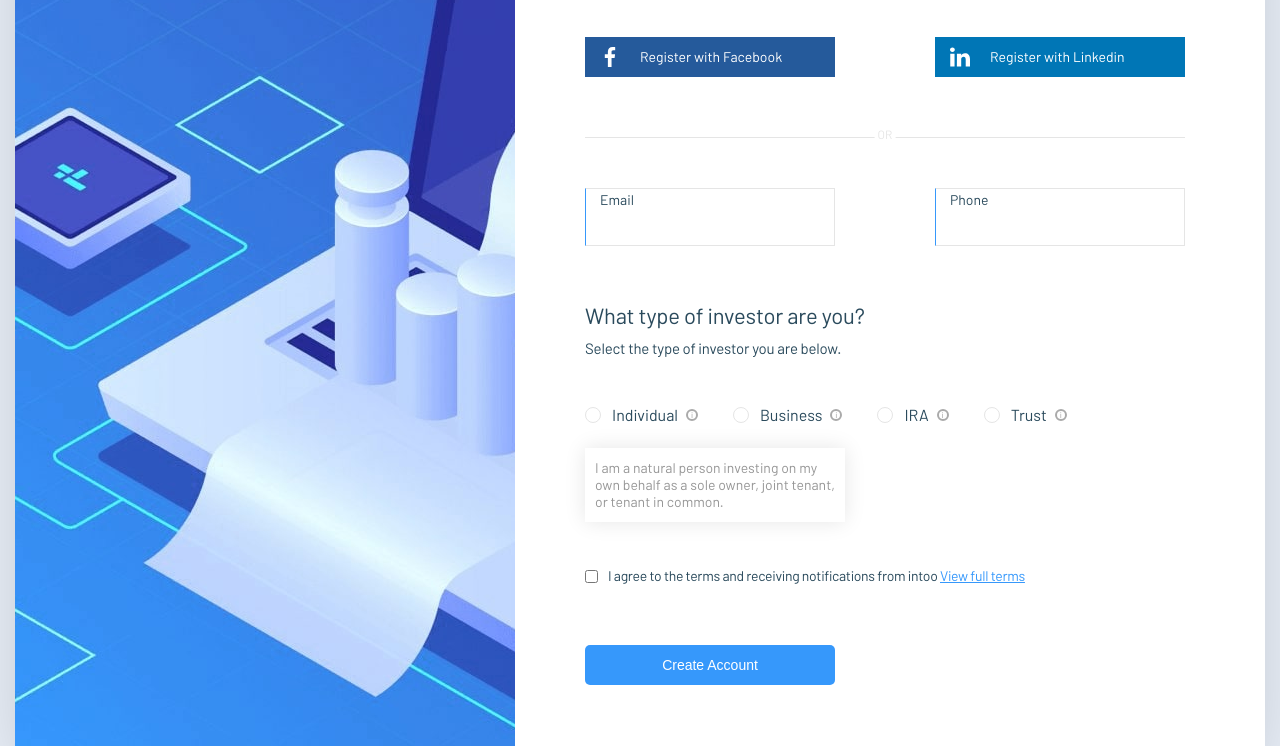
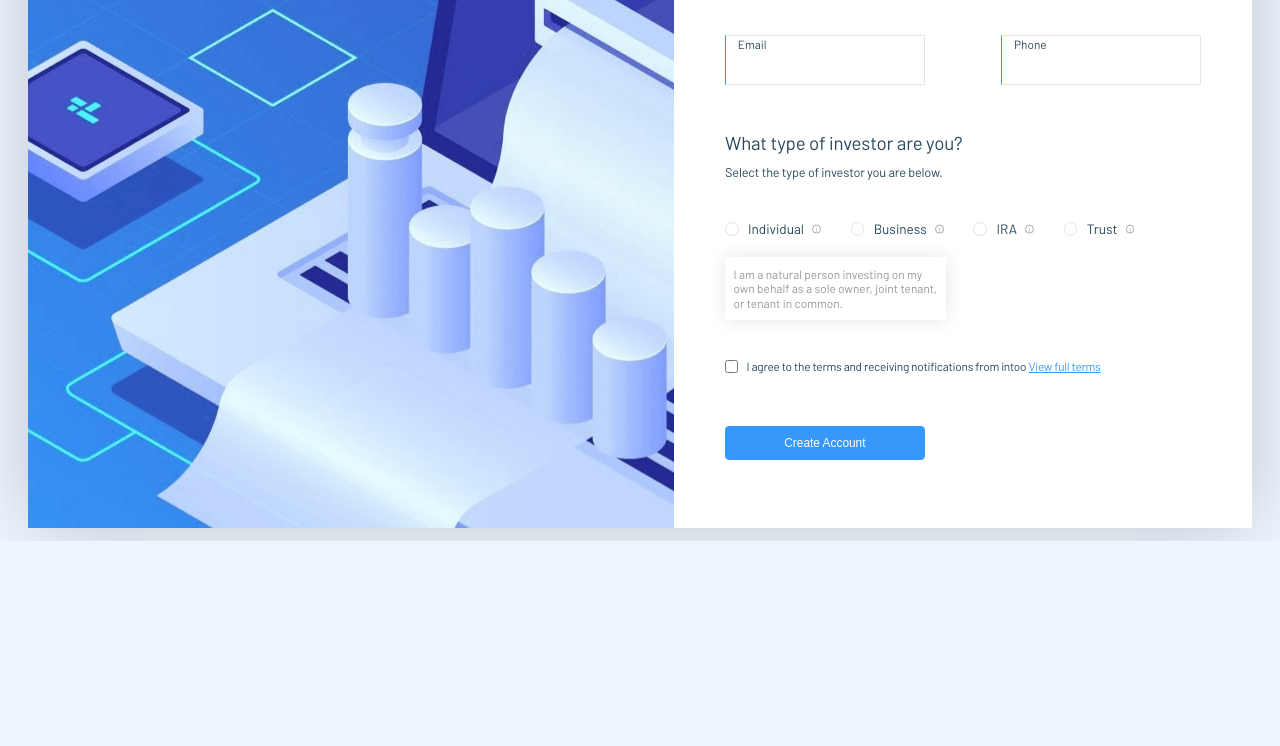
Before and after one commit to vlad-tokarev799/kata-webcore, a website: page docs/index.html in a window 1280 px wide. Shown: the part 285-1031 px from the top of the page. After the commit the page ends 826 px from the top, so only its background shows below. Drawn offline with Linux system fonts and the light colour scheme.

Commit message:
Перевел все размеры из px в rem и уменьшил базовый размер элементов

```diff
--- a/docs/index.html
+++ b/docs/index.html
@@ -1,5 +1,6 @@
 <!DOCTYPE html>
 <html lang="en">
+
   <head>
     <meta charset="UTF-8">
     <meta http-equiv="X-UA-Compatible" content="IE=edge">
@@ -9,6 +10,7 @@
 
     <title>Kata WebCore Task</title>
   </head>
+
   <body>
 
     <main class="wrapper">
@@ -17,11 +19,9 @@
           <img src="img/logo.svg" alt="" class="logo__img">
         </a>
       </div>
-
       <div class="content">
         <h1 class="title content__title">Get iintoo it today</h1>
         <p class="subtitle content__subtitle">There is no charge or obligation upon registration.</p>
-
         <div class="content__social-btns">
           <a href="" class="content__social-btn content__social-btn--facebook">
             Register with Facebook
@@ -30,110 +30,62 @@
             Register with Linkedin
           </a>
         </div>
-
         <div class="text-separator content__separator">
           <span class="text-separator__text">OR</span>
         </div>
-
         <form class="content__form">
           <div class="row row--sb content__inputs-row">
             <div class="input content__input">
               <label for="input__email" class="input__label">Email</label>
               <input id="input__email" type="email" class="input__area">
             </div>
-
             <div class="input content__input">
               <label for="input__phone" class="input__label">Phone</label>
               <input id="input__phone" type="tel" class="input__area">
             </div>
           </div>
-
           <h2 class="title title--md content__form-title">What type of investor are you?</h2>
           <p class="subtitle subtitle--sm content__form-subtitle">Select the type of investor you are below.</p>
-
           <div class="row row--gap content__select-row">
             <div class="tooltip-container">
               <div class="input-row">
-							<input
-								type="radio"
-								name="investor-type"
-								class="radio input-row__input"
-								id="investor-type__individual"
-							>
+                <input type="radio" name="investor-type" class="radio input-row__input" id="investor-type__individual">
                 <label for="investor-type__individual" class="label input-row__label">Individual</label>
               </div>
-
-						<div class="tooltip tooltip-container__tooltip">
-							<span class="tooltip__icon">ℹ</span>
+              <div class="tooltip tooltip-container__tooltip"><span class="tooltip__icon">ℹ</span></div>
+            </div>
+            <div class="tooltip-container">
+              <div class="input-row">
+                <input type="radio" name="investor-type" class="radio input-row__input" id="investor-type__business">
+                <label for="investor-type__business" class="label input-row__label">Business</label>
+              </div>
+              <div class="tooltip tooltip-container__tooltip"><span class="tooltip__icon">ℹ</span></div>
+            </div>
+            <div class="tooltip-container">
+              <div class="input-row">
+                <input type="radio" name="investor-type" class="radio input-row__input" id="investor-type__ira">
+                <label for="investor-type__ira" class="label input-row__label">IRA</label>
+              </div>
+              <div class="tooltip tooltip-container__tooltip"><span class="tooltip__icon">ℹ</span></div>
+            </div>
+            <div class="tooltip-container">
+              <div class="input-row">
+                <input type="radio" name="investor-type" class="radio input-row__input" id="investor-type__trust">
+                <label for="investor-type__trust" class="label input-row__label">Trust</label>
+              </div>
+              <div class="tooltip tooltip-container__tooltip"><span class="tooltip__icon">ℹ</span></div>
             </div>
           </div>
-
-					<div class="tooltip-container">
-						<div class="input-row">
-							<input
-								type="radio"
-								name="investor-type"
-								class="radio input-row__input"
-								id="investor-type__business"
-							>
-							<label for="investor-type__business" class="label input-row__label">Business</label>
-						</div>
-
-						<div class="tooltip tooltip-container__tooltip">
-							<span class="tooltip__icon">ℹ</span>
-						</div>
-					</div>
-
-					<div class="tooltip-container">
-						<div class="input-row">
-							<input
-								type="radio"
-								name="investor-type"
-								class="radio input-row__input"
-								id="investor-type__ira"
-							>
-							<label for="investor-type__ira" class="label input-row__label">IRA</label>
-						</div>
-
-						<div class="tooltip tooltip-container__tooltip">
-							<span class="tooltip__icon">ℹ</span>
-						</div>
-					</div>
-
-					<div class="tooltip-container">
-						<div class="input-row">
-							<input
-								type="radio"
-								name="investor-type"
-								class="radio input-row__input"
-								id="investor-type__trust"
-							>
-							<label for="investor-type__trust" class="label input-row__label">Trust</label>
-						</div>
-
-						<div class="tooltip tooltip-container__tooltip">
-							<span class="tooltip__icon">ℹ</span>
-						</div>
-					</div>
-				</div>
-
-				<div class="bubble-message content__bubble">
-					I am a natural person investing on my own behalf as a sole owner, joint tenant, or tenant in common.
-				</div>
-
+          <div class="bubble-message content__bubble">I am a natural person investing on my own behalf as a sole owner, joint tenant, or tenant in common.</div>
           <div class="agree-input content__agree-input">
-					<input
-						type="checkbox"
-						class="agree-input__checkbox"
-						id="agree__checkbox"
-					>
+            <input type="checkbox" class="agree-input__checkbox" id="agree__checkbox">
             <label for="agree__checkbox" class="agree-input__label">I agree to the terms and receiving notifications from intoo <a href="" class="agree-input__link">View full terms</a></label>
           </div>
-
           <button type="submit" class="btn btn--md content__btn">Create Account</button>
         </form>
       </div>
     </main>
 
   </body>
+
 </html>
--- a/src/scss/blocks/_agree-input.scss
+++ b/src/scss/blocks/_agree-input.scss
@@ -1,15 +1,15 @@
 .agree-input {
 	display: flex;
 		align-items: center;
-		gap: 10px;
+		gap: 1rem;
 
 	&__checkbox {
 		cursor: pointer;
 	}
 
 	&__label {
-		font-size: 14px;
-		letter-spacing: -0.3px;
+		font-size: 1.4rem;
+		letter-spacing: -0.03rem;
 
 		cursor: pointer;
 	}
--- a/src/scss/blocks/_btn.scss
+++ b/src/scss/blocks/_btn.scss
@@ -2,8 +2,8 @@
 	background: $accentColor;
 	color: #fff;
 	border: none;
-	border-radius: 5px;
-	font-size: 14px;
+	border-radius: .5rem;
+	font-size: 1.4rem;
 
 	transition: background-color 0.2s ease-in-out;
 
@@ -12,6 +12,6 @@
 	}
 
 	&--md {
-		padding: 12px 30px;
+		padding: 1.2rem 3rem;
 	}
 }
--- a/src/scss/blocks/_bubble-message.scss
+++ b/src/scss/blocks/_bubble-message.scss
@@ -1,11 +1,11 @@
 .bubble-message {
 	box-sizing: border-box;
-	padding: 12px 10px;
+	padding: 1.2rem 1rem;
 
-	font-size: 14px;
+	font-size: 1.4rem;
 	line-height: 1.2;
 
 	background: #fff;
 	color: #979797;
-	box-shadow: 0 0 20px rgba(#000, .1);
+	box-shadow: 0 0 2rem rgba(#000, .1);
 }
--- a/src/scss/blocks/_content.scss
+++ b/src/scss/blocks/_content.scss
@@ -1,14 +1,22 @@
 .content {
-	--col-width: 250px;
+	--col-width: 25rem;
 
-	padding: 112px 80px 110px 70px;
+	padding: 11.2rem 8rem 11rem 7rem;
 	width: 100%;
 	box-sizing: border-box;
 
+	@media (max-width: 1300px) {
+		--col-width: 23.5rem;
+
+		padding: 8rem 6rem;
+	}
+
 	@media (max-width: 1170px) {
-		--col-width: 200px;
+		--col-width: 22rem;
+	}
 
-		padding: 80px 60px;
+	@media (max-width: 990px) {
+		--col-width: 19.5rem;
 	}
 
 	@media (max-width: 900px) {
@@ -16,7 +24,7 @@
 	}
 
 	@media (max-width: 768px) {
-		padding: 60px 30px;
+		padding: 6rem 3rem;
 	}
 
 	@media (max-width: 580px) {
@@ -24,7 +32,7 @@
 	}
 
 	&__title {
-		margin-bottom: 20px;
+		margin-bottom: 2rem;
 	}
 
 	&__social-btns {
@@ -33,11 +41,11 @@
 		display: flex;
 			justify-content: space-between;
 
-		margin-top: 60px;
+		margin-top: 6rem;
 
 		@media (max-width: 900px) {
 			flex-direction: column;
-			gap: 10px;
+			gap: 1rem;
 		}
 	}
 
@@ -45,12 +53,12 @@
 		box-sizing: border-box;
 
 		width: var(--col-width);
-		padding: 10px 15px;
+		padding: 1rem 1.5rem;
 
 		display: flex;
 			align-items: center;
 
-		font-size: 14px;
+		font-size: 1.4rem;
 		color: #fff;
 		text-decoration: none;
 
@@ -59,10 +67,10 @@
 		&:before {
 			content: '';
 			display: block;
-			width: 20px;
-			height: 20px;
+			width: 2rem;
+			height: 2rem;
 
-			margin-right: 20px;
+			margin-right: 2rem;
 
 			background-size: cover;
 		}
@@ -93,34 +101,34 @@
 	}
 
 	&__separator {
-		margin: 60px 0 50px;
+		margin: 6rem 0 5rem;
 
 		@media (max-width: 580px) {
-			margin: 30px 0;
+			margin: 3rem 0;
 		}
 	}
 
 	&__form-title {
-		margin-top: 58px;
-		margin-bottom: 15px;
+		margin-top: 5.8rem;
+		margin-bottom: 1.5rem;
 	}
 
 	&__form-subtitle {
-		margin-bottom: 51px;
+		margin-bottom: 5.1rem;
 	}
 
 	&__bubble {
-		margin-top: 25px;
-		max-width: 260px;
+		margin-top: 2.5rem;
+		max-width: 26rem;
 		width: 100%;
 	}
 
 	&__agree-input {
-		margin-top: 47px;
+		margin-top: 4.7rem;
 	}
 
 	&__btn {
-		margin-top: 62px;
+		margin-top: 6.2rem;
 		width: var(--col-width);
 	}
 
@@ -131,7 +139,7 @@
 	&__inputs-row {
 		@media (max-width: 900px) {
 			flex-direction: column;
-			gap: 15px;
+			gap: 1.5rem;
 		}
 	}
 
@@ -139,7 +147,7 @@
 		@media (max-width: 900px) {
 			display: grid;
 				grid-template-columns: 1fr 1fr;
-				gap: 10px;
+				gap: 1rem;
 				justify-items: start;
 		}
 	}
--- a/src/scss/blocks/_input-row.scss
+++ b/src/scss/blocks/_input-row.scss
@@ -1,5 +1,5 @@
 .input-row {
 	display: flex;
 	align-items: center;
-	gap: 11px;
+	gap: 1.1rem;
 }
--- a/src/scss/blocks/_input.scss
+++ b/src/scss/blocks/_input.scss
@@ -3,23 +3,23 @@
 
 	&__label {
 		position: absolute;
-		top: 5px;
-		left: 15px;
+		top: 0.5rem;
+		left: 1.5rem;
 
-		font-size: 14px;
+		font-size: 1.4rem;
 	}
 
 	&__area {
 		box-sizing: border-box;
-		border: 1px solid $secondTextColor;
-		border-left: 1px solid $accentColor;
-		padding: 25px 13px 12px 13px;
+		border: 0.1rem solid $secondTextColor;
+		border-left: 0.1rem solid $accentColor;
+		padding: 2.5rem 1.3rem 1.2rem 1.3rem;
 
 		width: 100%;
 
-		font-size: 16px;
+		font-size: 1.6rem;
 		font-family: inherit;
-		letter-spacing: 0.4px;
+		letter-spacing: 0.04rem;
 
 		transition: border-color .2s ease-in-out;
 
--- a/src/scss/blocks/_label.scss
+++ b/src/scss/blocks/_label.scss
@@ -1,3 +1,4 @@
 .label {
 	cursor: pointer;
+	font-size: 1.6rem;
 }
--- a/src/scss/blocks/_logo.scss
+++ b/src/scss/blocks/_logo.scss
@@ -1,8 +1,6 @@
 .logo {
 	display: block;
-	width: 140px;
-
-	// background: #fc0;
+	width: 14rem;
 
 	&__img {
 		width: 100%;
--- a/src/scss/blocks/_radio.scss
+++ b/src/scss/blocks/_radio.scss
@@ -2,17 +2,17 @@
 	appearance: none;
 
 	box-sizing: border-box;
-	width: 16px;
-	height: 16px;
+	width: 1.6rem;
+	height: 1.6rem;
 
 	border-radius: 50%;
 
-	border: 1px solid $secondTextColor;
+	border: 0.1rem solid $secondTextColor;
 
 	transition: border-color .1s ease-in-out;
 	cursor: pointer;
 
 	&:checked {
-		border: 4px solid $accentColor;
+		border: 0.4rem solid $accentColor;
 	}
 }
--- a/src/scss/blocks/_row.scss
+++ b/src/scss/blocks/_row.scss
@@ -7,14 +7,14 @@
 	}
 
 	&--gap {
-		gap: 35px;
+		gap: 3.5rem;
 
 		@media (max-width: 1170px) {
-			gap: 20px;
+			gap: 2rem;
 		}
 
 		@media (max-width: 990px) {
-			gap: 10px;
+			gap: 1rem;
 		}
 	}
 }
--- a/src/scss/blocks/_subtitle.scss
+++ b/src/scss/blocks/_subtitle.scss
@@ -1,13 +1,13 @@
 .subtitle {
-	font-size: 20px;
-	letter-spacing: -0.15px;
+	font-size: 2rem;
+	letter-spacing: -0.015rem;
 
 	@media (max-width: 580px) {
-		font-size: 18px;
+		font-size: 1.8rem;
 	}
 
 	&--sm {
-		font-size: 15px;
-		letter-spacing: -0.2px;
+		font-size: 1.5rem;
+		letter-spacing: -0.02rem;
 	}
 }
--- a/src/scss/blocks/_text-separator.scss
+++ b/src/scss/blocks/_text-separator.scss
@@ -1,10 +1,10 @@
 .text-separator {
-	border-top: 1px solid $secondTextColor;
+	border-top: 0.1rem solid $secondTextColor;
 	position: relative;
 
 	&__text {
-		font-size: 12px;
-		padding: 3px;
+		font-size: 1.2rem;
+		padding: 0.3rem;
 
 		display: block;
 		position: absolute;
--- a/src/scss/blocks/_title.scss
+++ b/src/scss/blocks/_title.scss
@@ -1,13 +1,17 @@
 .title {
-	font-size: 30px;
-	letter-spacing: -0.3px;
+	font-size: 3rem;
+	letter-spacing: -0.03rem;
 
 	@media (max-width: 580px) {
-		font-size: 26px;
+		font-size: 2.6rem;
 	}
 
 	&--md {
-		font-size: 22px;
-		letter-spacing: -0.2px;
+		font-size: 2.2rem;
+		letter-spacing: -0.02rem;
+
+		@media (max-width: 580px) {
+			font-size: 2.2rem;
+		}
 	}
 }
--- a/src/scss/blocks/_tooltip-container.scss
+++ b/src/scss/blocks/_tooltip-container.scss
@@ -1,6 +1,6 @@
 .tooltip-container {
 	position: relative;
-	padding-right: 20px;
+	padding-right: 2rem;
 
 	&__tooltip {
 		position: absolute;
--- a/src/scss/blocks/_tooltip.scss
+++ b/src/scss/blocks/_tooltip.scss
@@ -1,17 +1,17 @@
 .tooltip {
 	&__icon {
-		border: 2px solid #aaaaaa;
+		border: 0.2rem solid #aaaaaa;
 		border-radius: 50%;
 
-		width: 6px;
-		height: 6px;
+		width: 0.6rem;
+		height: 0.6rem;
 
 		display: flex;
 			justify-content: center;
 			align-items: center;
 
-		font-size: 8px;
-		padding: 1px;
+		font-size: 0.8rem;
+		padding: 0.1rem;
 		color: #aaa;
 	}
 }
--- a/src/scss/blocks/_wrapper.scss
+++ b/src/scss/blocks/_wrapper.scss
@@ -1,15 +1,24 @@
 .wrapper {
-	width: 1440px;
-	margin: 100px auto;
+	width: 144rem;
+
+	margin: 3em auto;
 
 	display: flex;
 
 	background: #fff;
-	box-shadow: 0 0 90px rgba(#000, .2);
+	box-shadow: 0 0 9rem rgba(#000, .2);
 
-	@media (max-width: 1470px) {
-		width: calc(100% - 30px);
-		margin: 80px 15px;
+	@media (max-width: 1280px) {
+		max-width: calc(100% - 3em);
+		box-sizing: border-box;
+		margin: 1.5em;
+
+		// border: 1px solid #f00;
+	}
+
+	@media (max-width: 1170px) {
+		max-width: calc(100% - 2rem);
+		margin: 1rem;
 	}
 
 	@media (max-width: 580px) {
@@ -21,24 +30,24 @@
 
 		box-sizing: border-box;
 
-		width: 760px;
-		padding: 43px 50px;
+		width: 76rem;
+		padding: 4.3rem 5rem;
 
 		background-image: url('../img/bg.jpg');
 
-		@media (max-width: 1470px) {
+		@media (max-width: 1170px) {
 			width: 40%;
 		}
 
 		@media (max-width: 768px) {
 			width: auto;
-			padding: 60px 30px;
+			padding: 6rem 3rem;
 		}
 
 		@media (max-width: 580px) {
 			background-image: none;
 			background: $accentColor;
-			padding: 30px;
+			padding: 3rem;
 		}
 	}
 }
--- a/src/scss/default/_default.scss
+++ b/src/scss/default/_default.scss
@@ -5,4 +5,19 @@ html {
 
 	background: $mainBg;
 	color: $baseTextColor;
+
+	font-size: 8.5px;
+
+	@media (max-width: 1170px) {
+		font-size: 10px;
+	}
 }
+
+body {
+	max-width: 100%;
+	min-height: 100vh;
+
+	display: flex;
+		justify-content: center;
+		align-items: center;
+}
```
Also changed, not shown: docs/css/style.css. Lines whose indentation alone changed are shown as unchanged.
